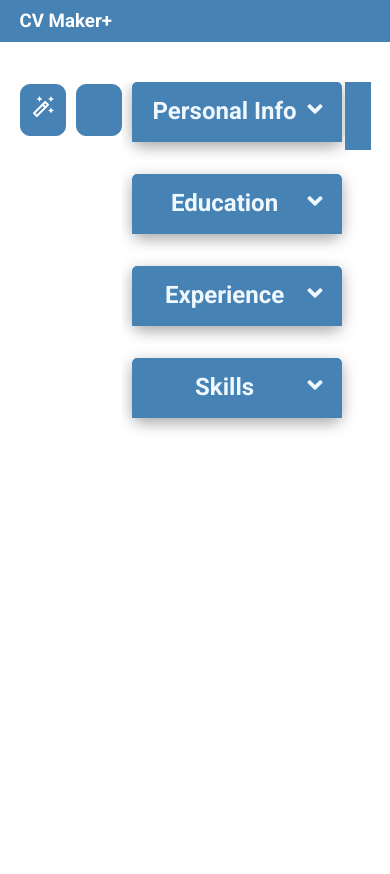
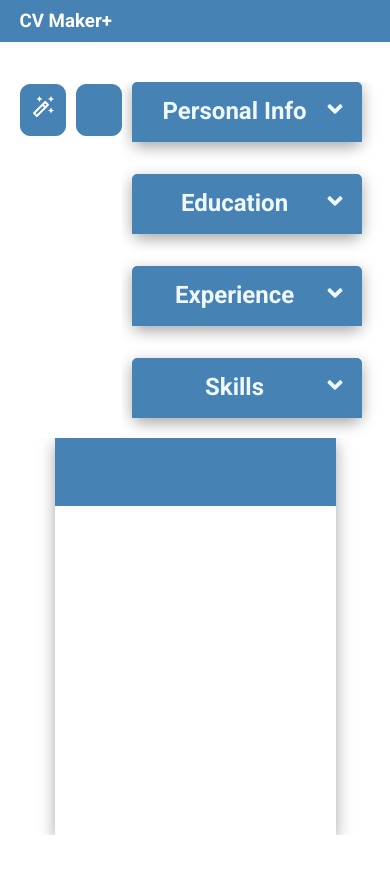
Before and after one commit to KramYengir/cv-maker, a React (Vite) app: page / in a window 390 px wide. Before the commit the page ends 844 px from the top, so only its background shows below. Built offline with nearby package versions, Linux system fonts and the light colour scheme; some icons are missing.

Commit message:
slightly more responsive

```diff
--- a/src/styles/App.css
+++ b/src/styles/App.css
@@ -7,6 +7,15 @@ main {
   grid-template-columns: 0.6fr 1fr;
   align-items: start;
   padding: 40px 5vw;
+}
+
+@media screen and (max-width: 1000px) {
+  main {
+    display: flex;
+    flex-direction: column;
+    align-items: start;
+    padding: 40px 5vw;
+  }
 }
 
 main .left-side {
```
